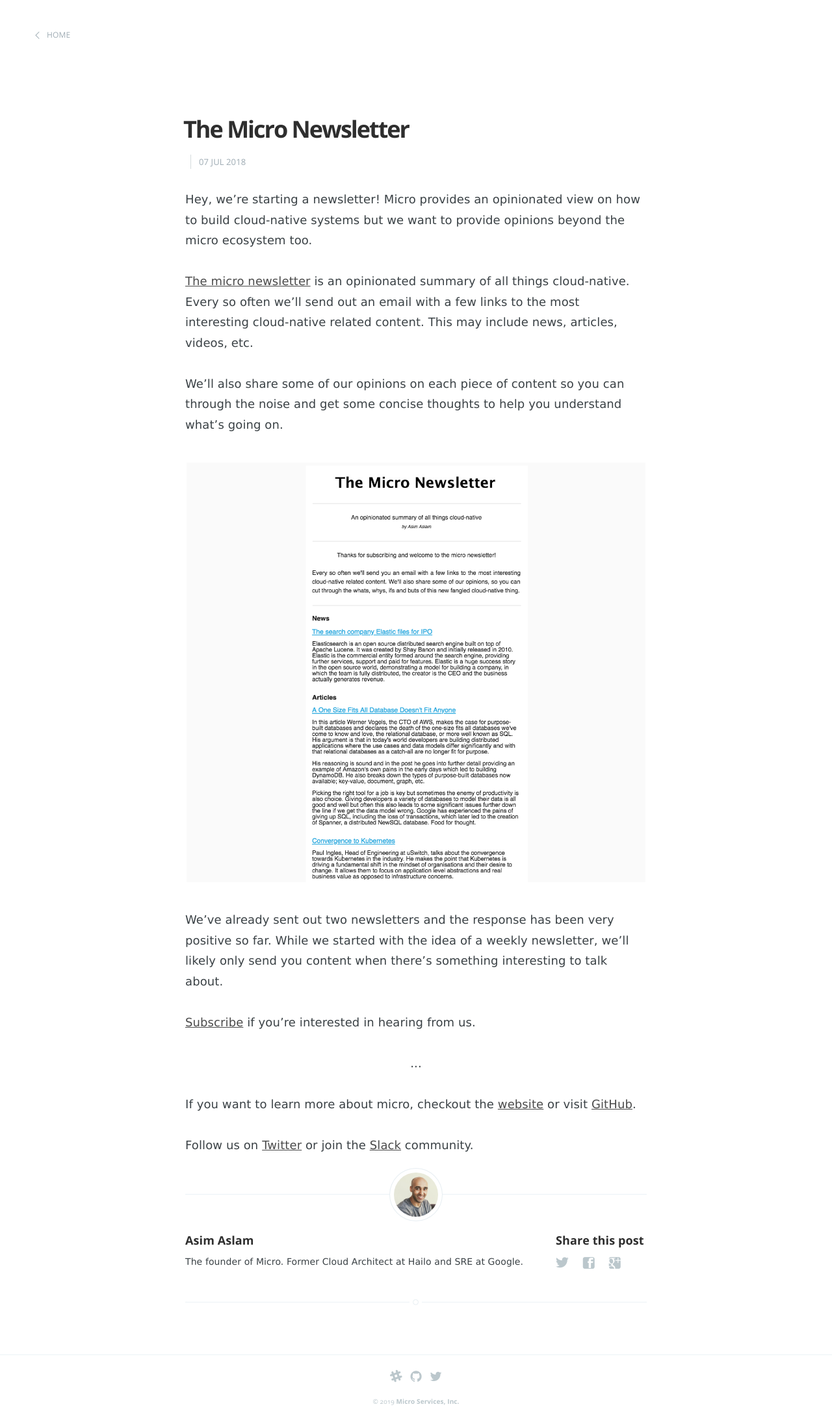
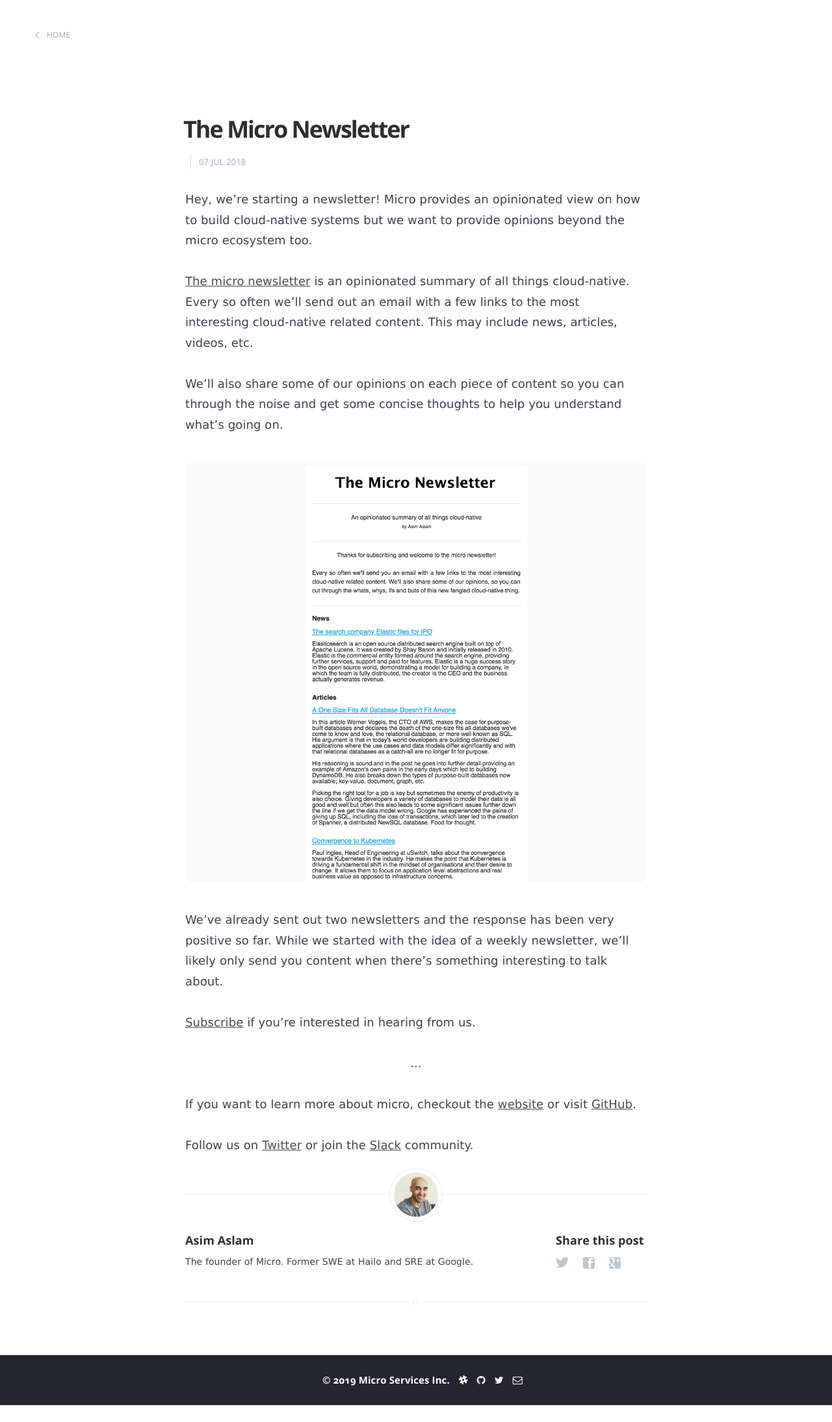
Before and after one commit to printfcoder/blog, a Jekyll site: the page built from _posts/2018-07-07-the-micro-newsletter.md, in a window 1280 px wide. Shown: the whole page at 65% size. Built offline with Jekyll 4.4.1, drawn with Linux system fonts in a browser that asks for light colours; nearby versions of some CDN libraries; after the commit the page ends 2163 px from its top, so only the background shows below that.

Commit message:
Update footer

```diff
--- a/_layouts/default.html
+++ b/_layouts/default.html
@@ -21,15 +21,17 @@
 
     {{ content }}
     <footer class="site-footer clearfix">
-      <center>
-	<p>
-        <ul style="list-style: none; padding: 0;">
-          <li style="display: inline; padding: 5px;"><a href="http://slack.micro.mu"><i class="fa fa-slack fa-2x"></i></a></li>
-          <li style="display: inline; padding: 5px;"><a href="https://github.com/micro"><i class="fa fa-github fa-2x"></i></a></li>
-          <li style="display: inline; padding: 5px;"><a href="https://twitter.com/microhq"><i class="fa fa-twitter fa-2x"></i></a></li>
-        </ul>
-        <div><p>&copy; 2019 <a href="https://micro.mu">Micro Services, Inc.</a></p></div>
-      </center>
+        <div class="footer">
+            <center>
+                <ul class="list-inline">
+                    <li class="list-inline-item">&copy; 2019 Micro Services Inc.</li>
+                    <li class="list-inline-item"><a href="https://micro-services.slack.com"><i class="fa fa-slack"></i></a></li>
+                    <li class="list-inline-item"><a href="https://github.com/micro"><i class="fa fa-github"></i></a></li>
+                    <li class="list-inline-item"><a href="https://twitter.com/microhq"><i class="fa fa-twitter"></i></a></li>
+                    <li class="list-inline-item"><a href="mailto:contact@micro.mu"><i class="fa fa-envelope-o"></i></a></li>
+                </ul>
+            </center>
+        </div>
     </footer>
 
     <script type="text/javascript" src="{{ site.baseurl }}/assets/js/jquery-1.11.1.min.js"></script>
--- a/_layouts/post.html
+++ b/_layouts/post.html
@@ -71,7 +71,7 @@
                     <h4> <a href="{{ site.author_url }}">{{ site.author }}</a> </h4>
                     <!-- Author Bio -->
                     <p>
-			The founder of Micro. Former Cloud Architect at Hailo and SRE at Google.
+			The founder of Micro. Former SWE at Hailo and SRE at Google.
                     </p>
                 </section>
             {% endif %}
--- a/assets/css/main.scss
+++ b/assets/css/main.scss
@@ -12,3 +12,25 @@
 @import
 	"syntax"
 ;
+
+.site-footer {
+  font-size: 15px;
+  font-weight: bold;
+  padding: 25px;
+  color: #fff;
+  background-color: #252531;
+}
+
+.site-footer a {
+  color: #fff;
+}
+
+.list-inline {
+  margin: 0;
+}
+
+.list-inline li {
+  margin: 0;
+  padding-right: 10px;
+  display: inline-block;
+}
```
